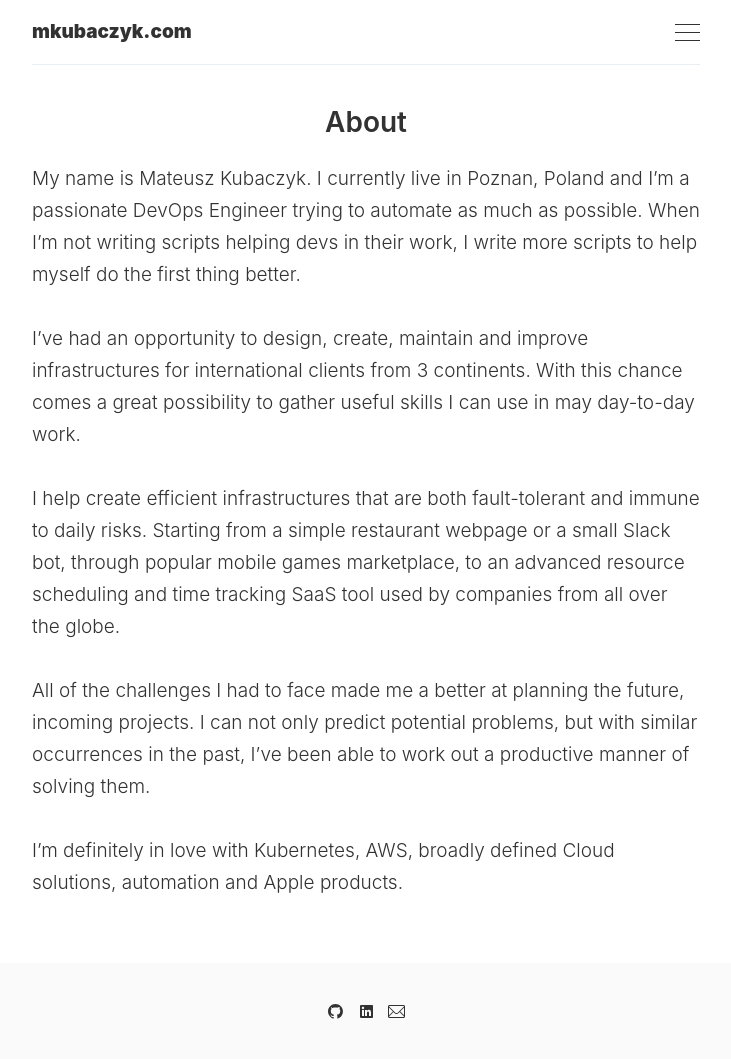
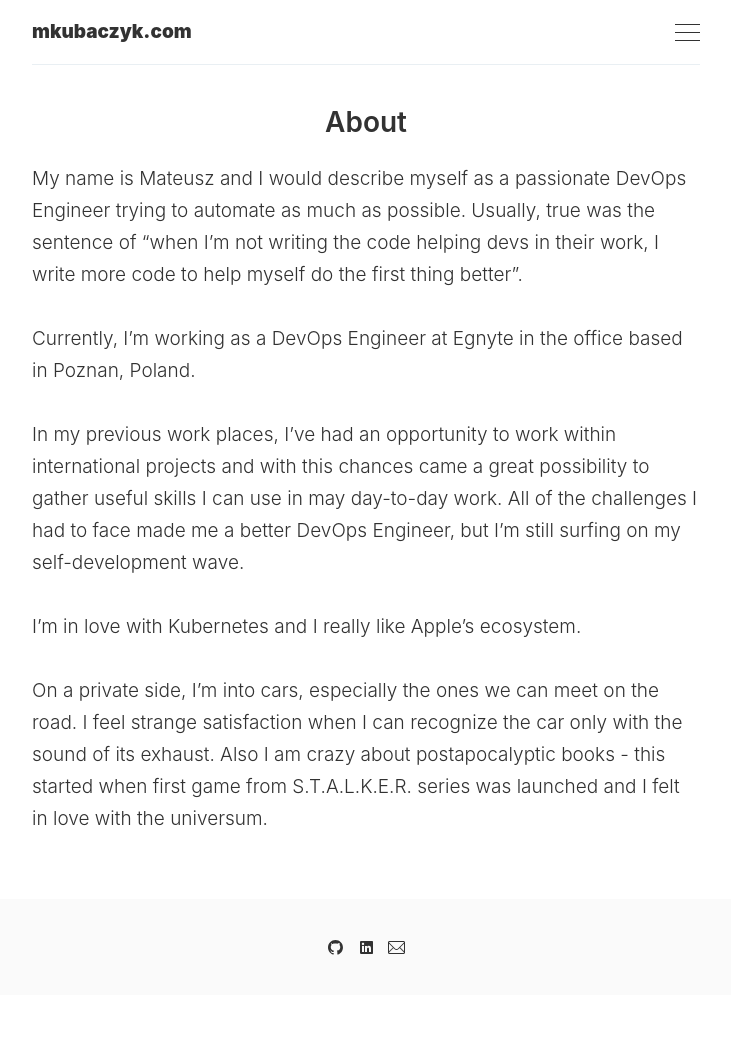
Before and after one commit to mkubaczyk/mkubaczyk.github.io, a Jekyll site: the page built from _pages/about.md, in a window 1280 px wide. Shown: the whole page, without its empty margins (274-1005 px from the left). Built offline with Jekyll 4.4.1, drawn with Linux system fonts in a browser that asks for light colours; after the commit the page ends 995 px from its top, so only the background shows below that.

Commit message:
Update about.md with new description

```diff
--- a/_pages/about.md
+++ b/_pages/about.md
@@ -4,12 +4,12 @@ title: About
 permalink: /about/
 description: "I'm a passionate DevOps Engineer trying to automate as much as possible and I'm writing here to share my experience."
 ---
-My name is Mateusz Kubaczyk. I currently live in Poznan, Poland and I'm a passionate DevOps Engineer trying to automate as much as possible. When I'm not writing scripts helping devs in their work, I write more scripts to help myself do the first thing better.
+My name is Mateusz and I would describe myself as a passionate DevOps Engineer trying to automate as much as possible. Usually, true was the sentence of "when I’m not writing the code helping devs in their work, I write more code to help myself do the first thing better".
 
-I've had an opportunity to design, create, maintain and improve infrastructures for international clients from 3 continents. With this chance comes a great possibility to gather useful skills I can use in may day-to-day work.
+Currently, I'm working as a DevOps Engineer at Egnyte in the office based in Poznan, Poland.
 
-I help create efficient infrastructures that are both fault-tolerant and immune to daily risks. Starting from a simple restaurant webpage or a small Slack bot, through popular mobile games marketplace, to an advanced resource scheduling and time tracking SaaS tool used by companies from all over the globe.
+In my previous work places, I’ve had an opportunity to work within international projects and with this chances came a great possibility to gather useful skills I can use in may day-to-day work. All of the challenges I had to face made me a better DevOps Engineer, but I'm still surfing on my self-development wave.
 
-All of the challenges I had to face made me a better at planning the future, incoming projects. I can not only predict potential problems, but with similar occurrences in the past, I’ve been able to work out a productive manner of solving them.
+I’m in love with Kubernetes and I really like Apple's ecosystem.
 
-I'm definitely in love with Kubernetes, AWS, broadly defined Cloud solutions, automation and Apple products.
+On a private side, I'm into cars, especially the ones we can meet on the road. I feel strange satisfaction when I can recognize the car only with the sound of its exhaust. Also I am crazy about postapocalyptic books - this started when first game from S.T.A.L.K.E.R. series was launched and I felt in love with the universum.
```
